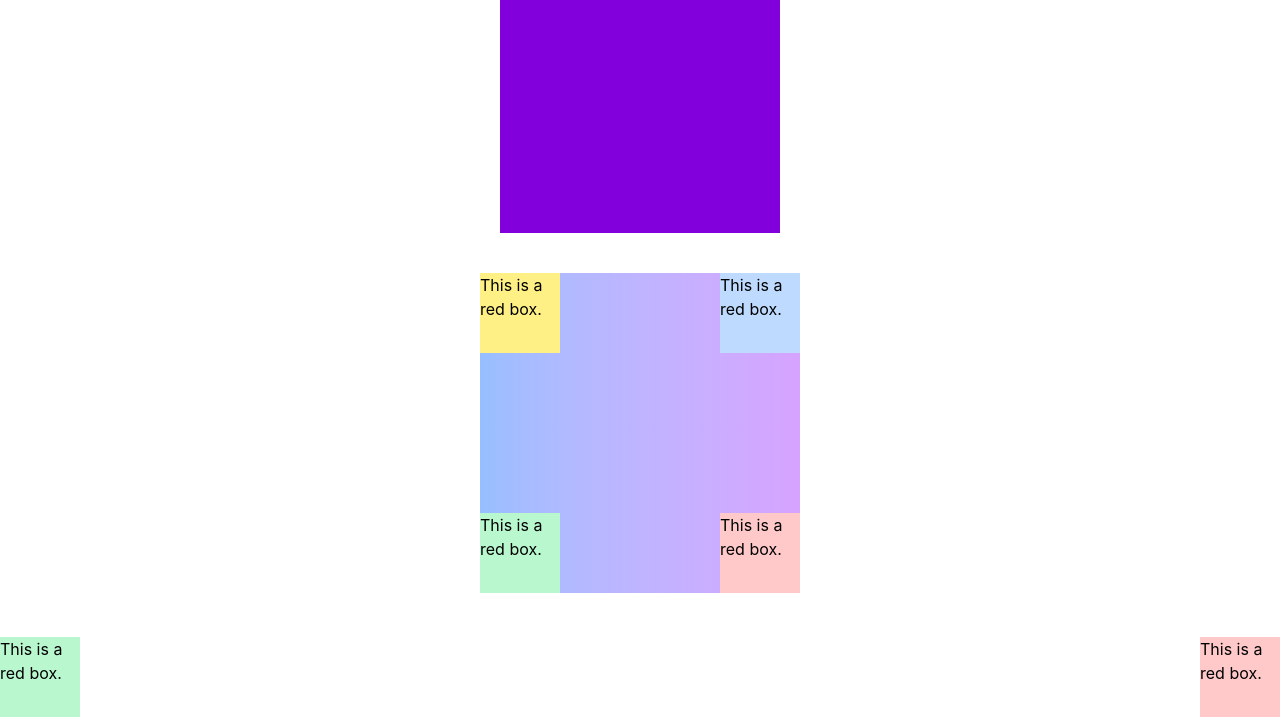
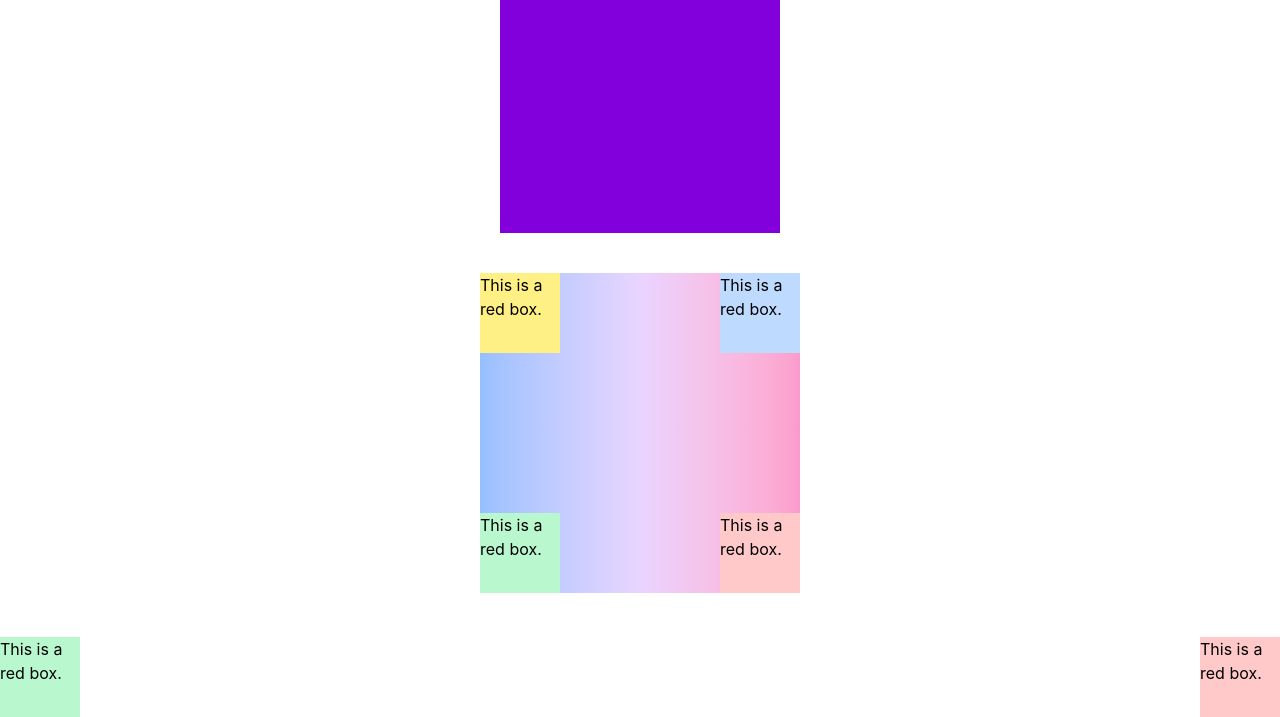
Before and after one commit to Vanshikjoshi/Tailwind, a website: page position.html in a window 1280 px wide. Shown: the part 83-800 px from the top of the page. Drawn offline with Linux system fonts and the light colour scheme.

Commit message:
learn about positions

```diff
--- a/position.html
+++ b/position.html
@@ -17,7 +17,7 @@
     <div class="bg-purple-700 size-70 z-1 m-auto relative">
         <h1 class="bg-pink-200 fixed ">This is div with position relative and h1 position is fixed</h1>
     </div>
-    <div class="bg-gradient-to-r from-blue-500/50 to-purple-500/50 size-80 relative m-auto mt-10">
+    <div class="bg-gradient-to-r from-blue-500/50 via-purple-200 to-pink-500/50 size-80 relative m-auto mt-10">
         <div class="bg-red-200 size-20 absolute bottom-0 right-0">This is a red box.</div>
         <div class="bg-blue-200 size-20 absolute top-0 right-0">This is a red box.</div>
         <div class="bg-green-200 size-20 absolute bottom-0 left-0">This is a red box.</div>
```
Also changed, not shown: styles.css.
